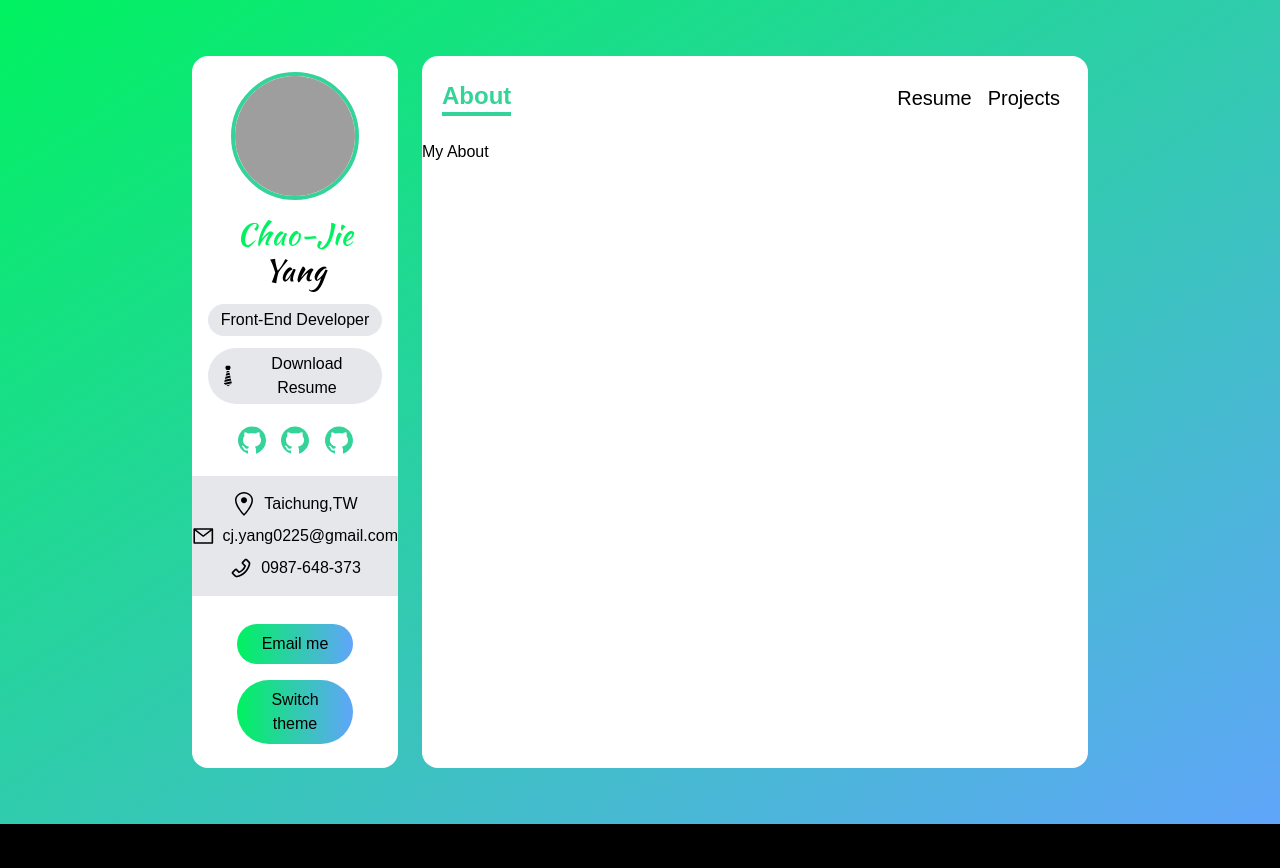
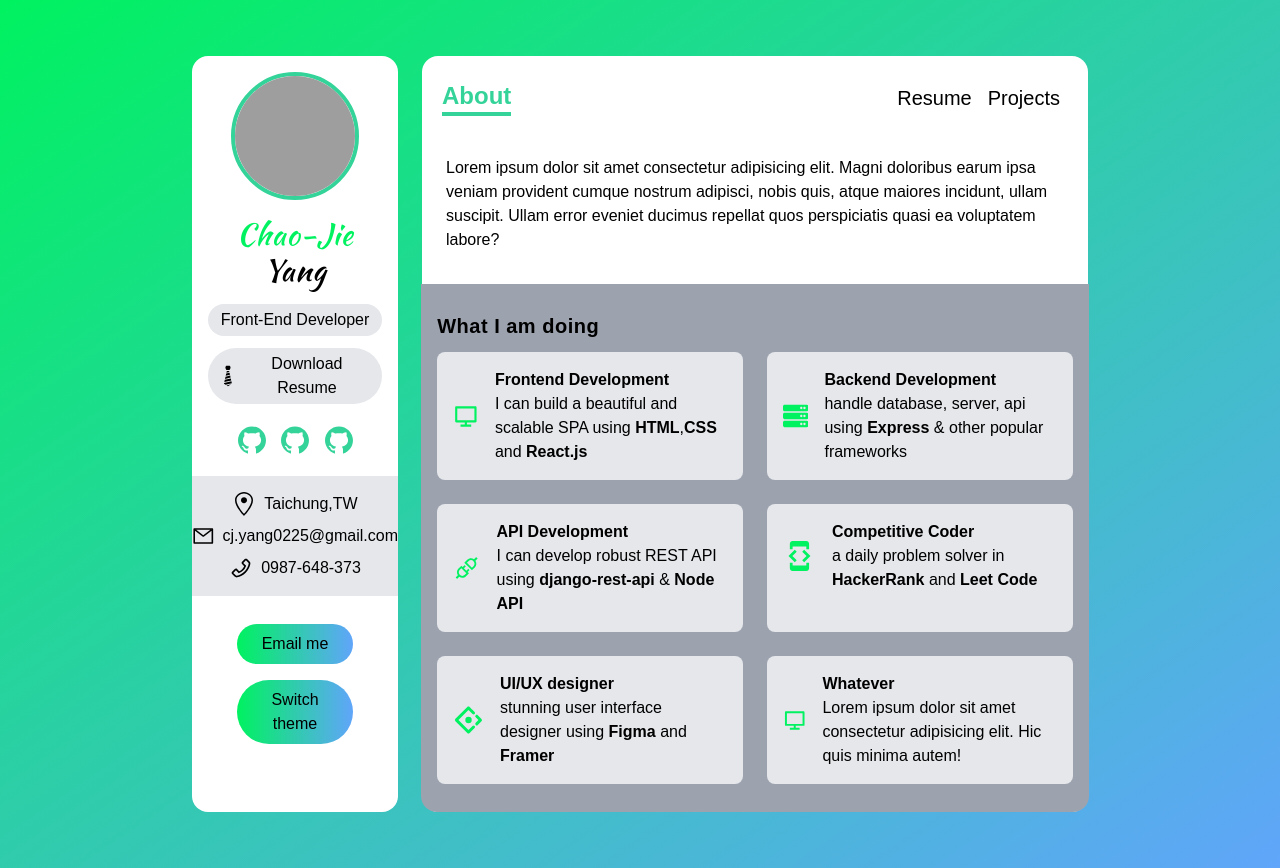
Before and after one commit to CJ-Yang0225/portfolio, a Next.js app: page / in a window 1280 px wide. Before the commit the page ends 824 px from the top, so only its background shows below. Built offline with nearby package versions, Linux system fonts and the light colour scheme; grey boxes are pictures that could not be loaded.

Commit message:
feat: add test data to the about page and create SkillCard

```diff
--- /dev/null
+++ b/components/SkillCard.tsx
@@ -0,0 +1,20 @@
+import React from "react";
+import { Skills } from "../data";
+
+type Props = {
+  skill: Skills;
+};
+
+const SkillCard: React.FC<Props> = ({ skill: { Icon, title, about } }) => {
+  return (
+    <div className="flex items-center p-2 space-x-4">
+      <Icon className="w-14 h-14 text-green" />
+      <div>
+        <h6 className="font-bold">{title}</h6>
+        <p dangerouslySetInnerHTML={{__html: about}}/>
+      </div>
+    </div>
+  );
+};
+
+export default SkillCard;
--- a/pages/index.tsx
+++ b/pages/index.tsx
@@ -4,19 +4,51 @@ import {
   GetStaticPropsContext,
 } from "next";
 import Head from "next/head";
+import SkillCard from "../components/SkillCard";
 import { skills } from "../data/skills";
 
-const index = () => {
-  // console.log(skills);
-  return <div>My About</div>;
+const index = (/* { skills } */) => {
+  // console.log("CLIENT", skills);
+  return (
+    <div className="flex flex-col flex-grow px-6 pt-1">
+      <section className="my-3 text-base font-medium">
+        Lorem ipsum dolor sit amet consectetur adipisicing elit. Magni doloribus
+        earum ipsa veniam provident cumque nostrum adipisci, nobis quis, atque
+        maiores incidunt, ullam suscipit. Ullam error eveniet ducimus repellat
+        quos perspiciatis quasi ea voluptatem labore?
+      </section>
+      <section
+        className="flex-grow p-4 mt-5 bg-gray-400 dark:bg-black-100 rounded-b-2xl"
+        style={{ marginLeft: "-1.55rem", marginRight: "-1.55rem" }}
+      >
+        <h4 className="my-3 text-xl font-semibold tracking-wide">
+          What I am doing
+        </h4>
+        <div className="grid gap-6 my-3 md:grid-cols-2">
+          {skills.map((skill) => (
+            <article
+              className="col-span-2 p-2 bg-gray-200 rounded-lg dark:bg-black-500 lg:col-span-1"
+              key={skill.title}
+            >
+              <SkillCard skill={skill} />
+            </article>
+          ))}
+        </div>
+      </section>
+    </div>
+  );
 };
 
 export default index;
 
+/* 每當此頁面(about)刷新時觸發 */
 // export const getServerSideProps = async (
 //   context: GetServerSidePropsContext
 // ) => {
-//   const data = await (await fetch("http://localhost:3000/api/skills")).json();
+//   const res = await fetch("http://localhost:3000/api/skills");
+//   const data = await res.json();
+
+//   console.log("SERVER", skills);
 
 //   return {
 //     props: {
@@ -24,3 +56,15 @@ export default index;
 //     },
 //   };
 // };
+
+/* npm run build 時呼叫一次 */
+// export const getStaticProps = async (context: GetStaticPropsContext) => {
+//   const res = await fetch("http://localhost:3000/api/skills");
+//   const data = await res.json();
+
+//   return {
+//     props: {
+//       skills: data.skills,
+//     },
+//   };
+// };
```
